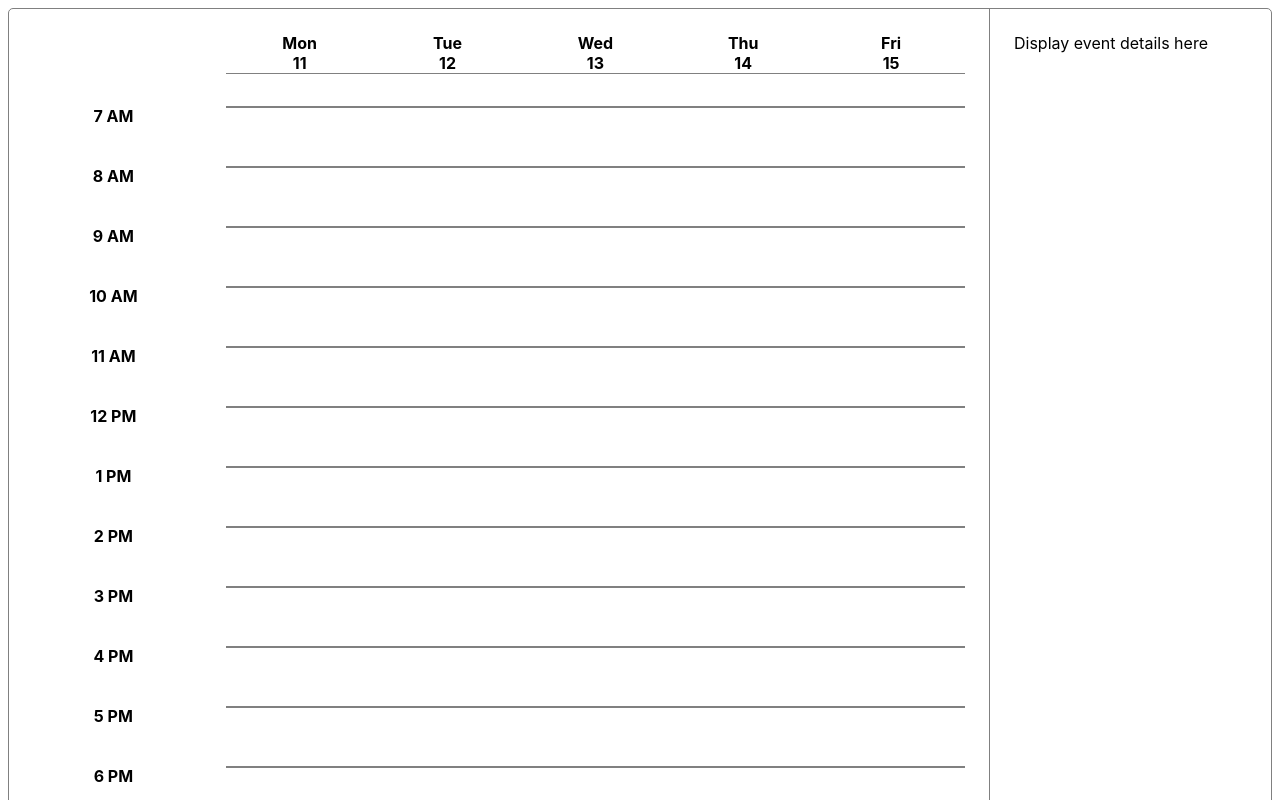
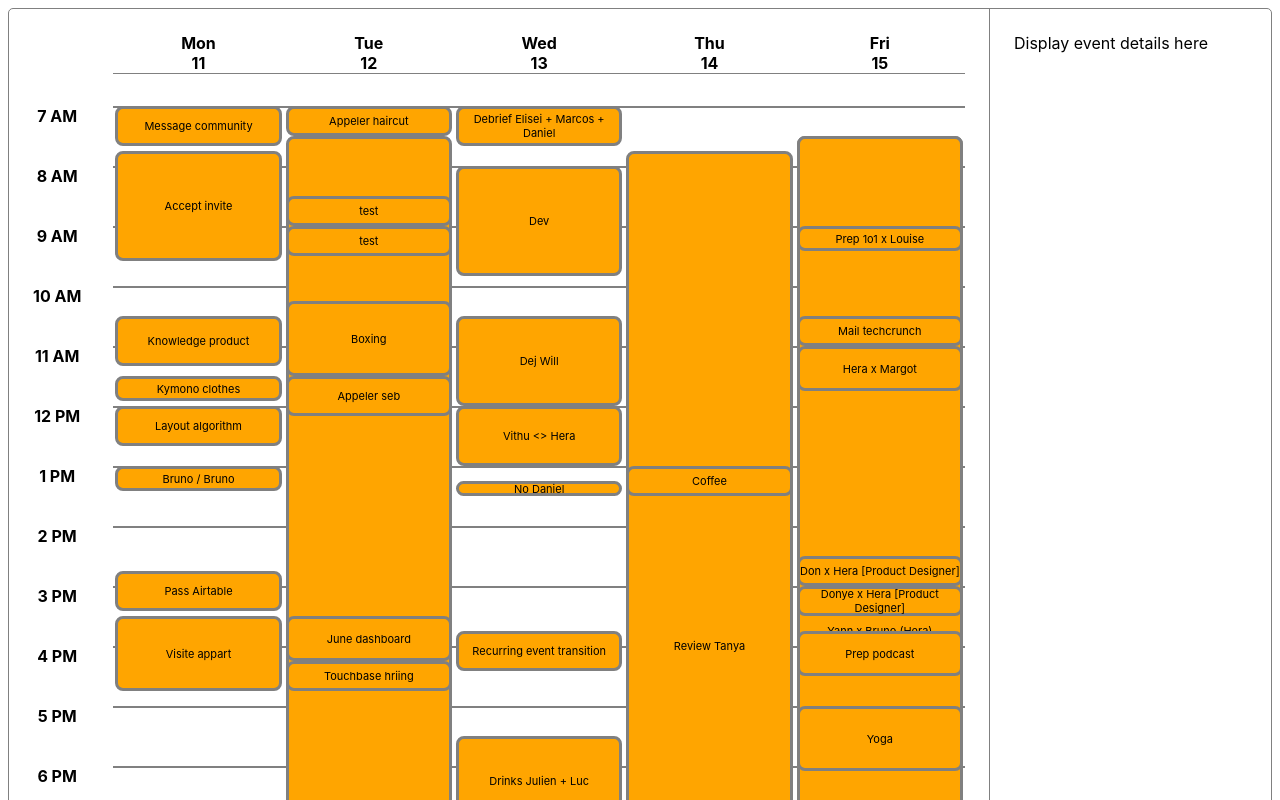
Before and after one commit to ahmdtalat/hera-calendar, a React (Create React App) app: page / in a window 1280 px wide. Shown: the top 800 px of the page. Built offline with nearby package versions, Linux system fonts and the light colour scheme.

Commit message:
added events to calendar

```diff
--- a/src/App.css
+++ b/src/App.css
@@ -52,11 +52,22 @@
   font-weight: bold;
 }
 
+
+/* reason for row height of 60px is to simulate 60 minutes */
 .grid main {
   grid-column: 2/7;
   grid-row: 2/19;
   display: grid;
   grid-template-columns: repeat(5, 1fr);
   grid-template-rows: repeat(17, 60px);
+}
 
+
+.event {
+  font-size: 11px;
 }
+
+/* in case an overlap happened */
+.event:hover {
+  z-index: 9;
+}
--- a/src/App.tsx
+++ b/src/App.tsx
@@ -7,7 +7,35 @@ import { CalendarEvent } from './types'
 
 const data: CalendarEvent[] = dataset
 
-// console.log(Array.from(new Set(data.map((d) => formatter.format(new Date(d.start.dateTime))))))
+// https://developer.mozilla.org/en-US/docs/Web/JavaScript/Reference/Global_Objects/Intl/DateTimeFormat
+const formatter = new Intl.DateTimeFormat('en-US', {
+  hour: 'numeric',
+  minute: '2-digit',
+  day: '2-digit'
+})
+
+const rowNames = [
+  { name: '7 AM', idx: 1 },
+  { name: '8 AM', idx: 2 },
+  { name: '9 AM', idx: 3 },
+  { name: '10 AM', idx: 4 },
+  { name: '11 AM', idx: 5 },
+  { name: '12 PM', idx: 6 },
+  { name: '1 PM', idx: 7 },
+  { name: '2 PM', idx: 8 },
+  { name: '3 PM', idx: 9 },
+  { name: '4 PM', idx: 10 },
+  { name: '5 PM', idx: 11 },
+  { name: '6 PM', idx: 12 },
+  { name: '7 PM', idx: 13 },
+  { name: '8 PM', idx: 14 },
+  { name: '9 PM', idx: 15 },
+  { name: '10 PM', idx: 16 },
+  { name: '11 PM', idx: 17 }
+]
+
+// get all start times
+// Array.from(new Set(data.map((d) => formatter.format(new Date(d.start.dateTime)))))
 
 function App() {
   return (
@@ -17,6 +45,9 @@ function App() {
           <CalendarHeader />
           <CalendarRowNames />
           <main>
+            {data.map((event) => (
+              <Event event={event} key={event.id} />
+            ))}
             <CalendarRowLayout />
           </main>
         </div>
@@ -46,25 +77,53 @@ const CalendarHeader = () => (
   </header>
 )
 
-const rowNames = [
-  { name: '7 AM', idx: 1 },
-  { name: '8 AM', idx: 2 },
-  { name: '9 AM', idx: 3 },
-  { name: '10 AM', idx: 4 },
-  { name: '11 AM', idx: 5 },
-  { name: '12 PM', idx: 6 },
-  { name: '1 PM', idx: 7 },
-  { name: '2 PM', idx: 8 },
-  { name: '3 PM', idx: 9 },
-  { name: '4 PM', idx: 10 },
-  { name: '5 PM', idx: 11 },
-  { name: '6 PM', idx: 12 },
-  { name: '7 PM', idx: 13 },
-  { name: '8 PM', idx: 14 },
-  { name: '9 PM', idx: 15 },
-  { name: '10 PM', idx: 16 },
-  { name: '11 PM', idx: 17 }
-]
+const Event = ({ event }: { event: CalendarEvent }) => {
+  // startDayPeriod: AM || PM
+  // formatToParts:https://developer.mozilla.org/en-US/docs/Web/JavaScript/Reference/Global_Objects/Intl/DateTimeFormat/formatToParts
+  const [startDay, , startHour, , startMin, , startDayPeriod] = formatter.formatToParts(new Date(event.start.dateTime))
+  const [, , endHour, , endMin, , endDayPeriod] = formatter.formatToParts(new Date(event.end.dateTime))
+
+  // locate event positionon calendar layout
+  const colStart = Number(startDay.value) - 10 // we have five days from 11 to 15
+
+  const rowStart = rowNames.find((r) => r.name === `${startHour.value} ${startDayPeriod.value}`)?.idx
+  const rowEnd = rowNames.find((r) => r.name === `${endHour.value} ${endDayPeriod.value}`)?.idx
+  // ----------------------------------
+
+  // row height is 60px which is like emulating 60 minutes
+  // & I use margin top & bottom to locate the event to the exact position.
+  const startMinToPixel = `${Number(startMin.value)}px`
+  const endMinToPixel = `${
+    Number(endHour.value) === Number(startHour.value) ? `${60 - Number(endMin.value)}px` : `-${Number(endMin.value)}px`
+  }`
+
+  console.log({ startHour, endHour, endMinToPixel })
+  if (event.summary === 'Donye x Hera [Product Designer]') {
+  }
+
+  return (
+    <div
+      key={event.id}
+      style={{
+        zIndex: 5,
+        margin: '2px',
+        display: 'flex',
+        cursor: 'pointer',
+        borderRadius: '8px',
+        background: 'orange',
+        alignItems: 'center',
+        justifyContent: 'center',
+        border: '3px solid gray',
+        marginTop: startMinToPixel,
+        marginBottom: endMinToPixel,
+        gridArea: `${rowStart}/${colStart}/${rowEnd}/${colStart}`
+      }}
+      className='event'
+    >
+      {event.summary}
+    </div>
+  )
+}
 
 const CalendarRowNames = () => (
   <aside>
```
Also changed, not shown: src/types.ts (+16 -16 lines).
